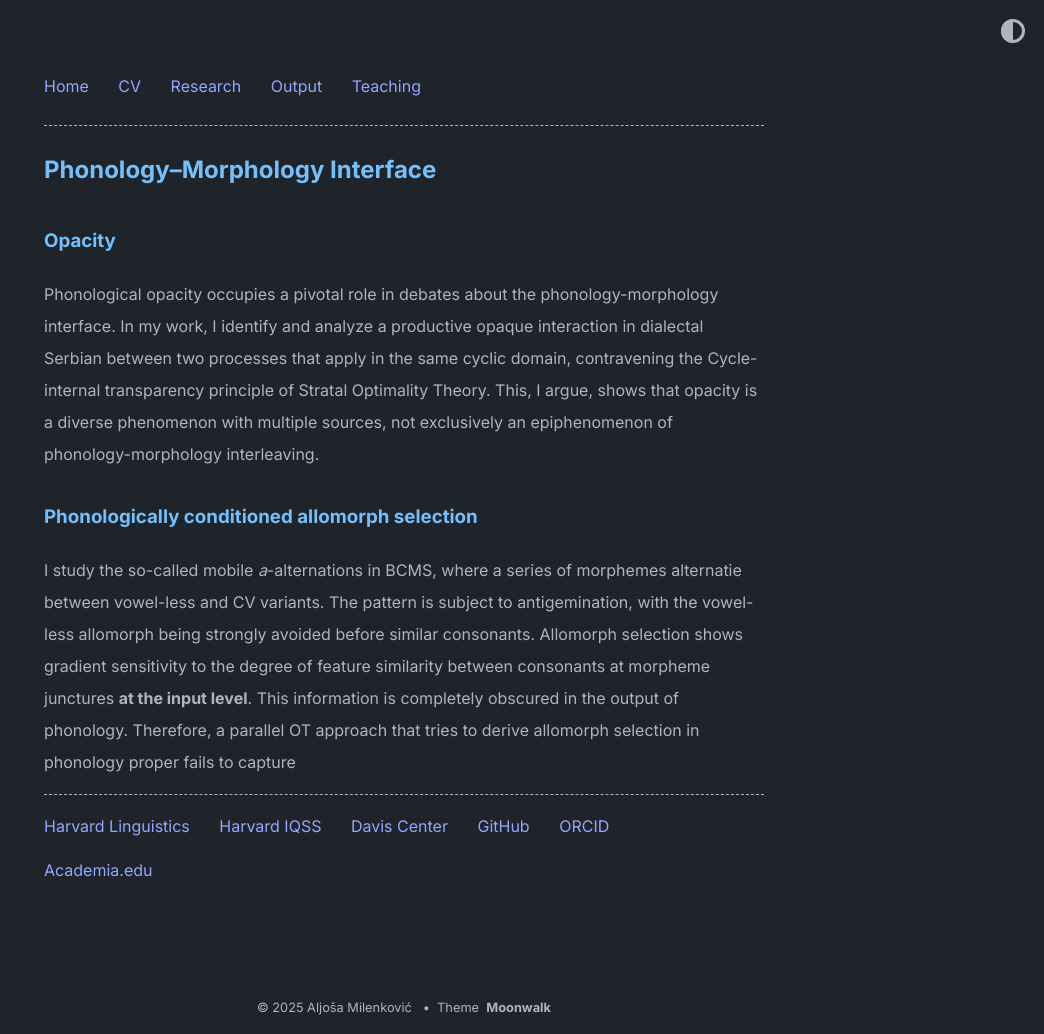
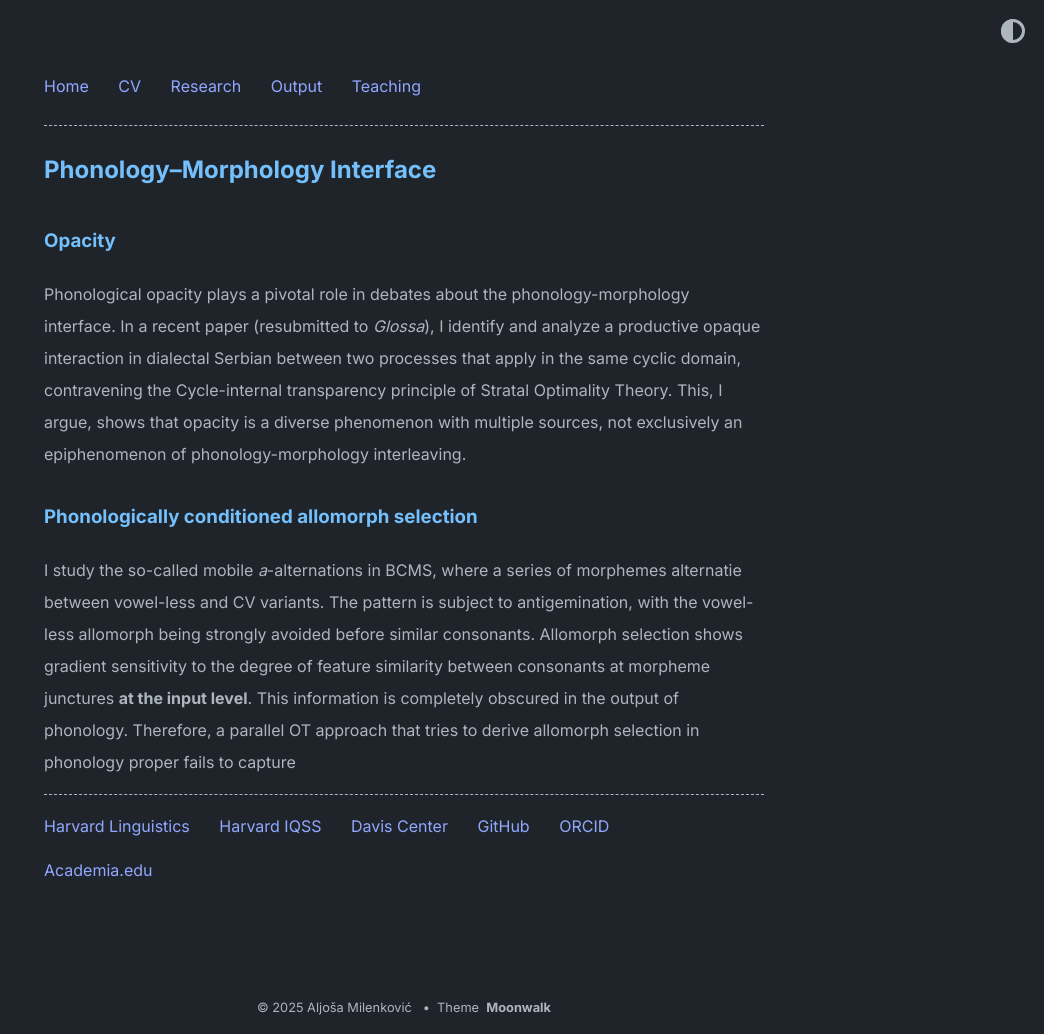
Before and after one commit to AljosaMilenkovic/AljosaMilenkovic.github.io, a Jekyll site: the page built from research/phonology-morphology.md, in a window 1280 px wide. Shown: the whole page, without its empty margins (236-1280 px from the left). Built offline with Jekyll 4.4.1, drawn with Linux system fonts in a browser that asks for light colours.

Commit message:
Update phonology-morphology.md

```diff
--- a/research/phonology-morphology.md
+++ b/research/phonology-morphology.md
@@ -5,7 +5,7 @@
 ---
 
 ### Opacity
-Phonological opacity occupies a pivotal role in debates about the phonology-morphology interface. In my work, I identify and analyze a productive opaque interaction in dialectal Serbian between two processes that apply in the same cyclic domain, contravening the Cycle-internal transparency principle of Stratal Optimality Theory. This, I argue, shows that opacity is a diverse phenomenon with multiple sources, not exclusively an epiphenomenon of phonology-morphology interleaving.
+Phonological opacity plays a pivotal role in debates about the phonology-morphology interface. In a recent paper (resubmitted to *Glossa*), I identify and analyze a productive opaque interaction in dialectal Serbian between two processes that apply in the same cyclic domain, contravening the Cycle-internal transparency principle of Stratal Optimality Theory. This, I argue, shows that opacity is a diverse phenomenon with multiple sources, not exclusively an epiphenomenon of phonology-morphology interleaving.
 
 ### Phonologically conditioned allomorph selection
 I study the so-called mobile *a*-alternations in BCMS, where a series of morphemes alternatie between vowel-less and CV variants. The pattern is subject to antigemination, with the vowel-less allomorph being strongly avoided before similar consonants. Allomorph selection shows gradient sensitivity to the degree of feature similarity between consonants at morpheme junctures **at the input level**. This information is completely obscured in the output of phonology. Therefore, a parallel OT approach that tries to derive allomorph selection in phonology proper fails to capture
```
